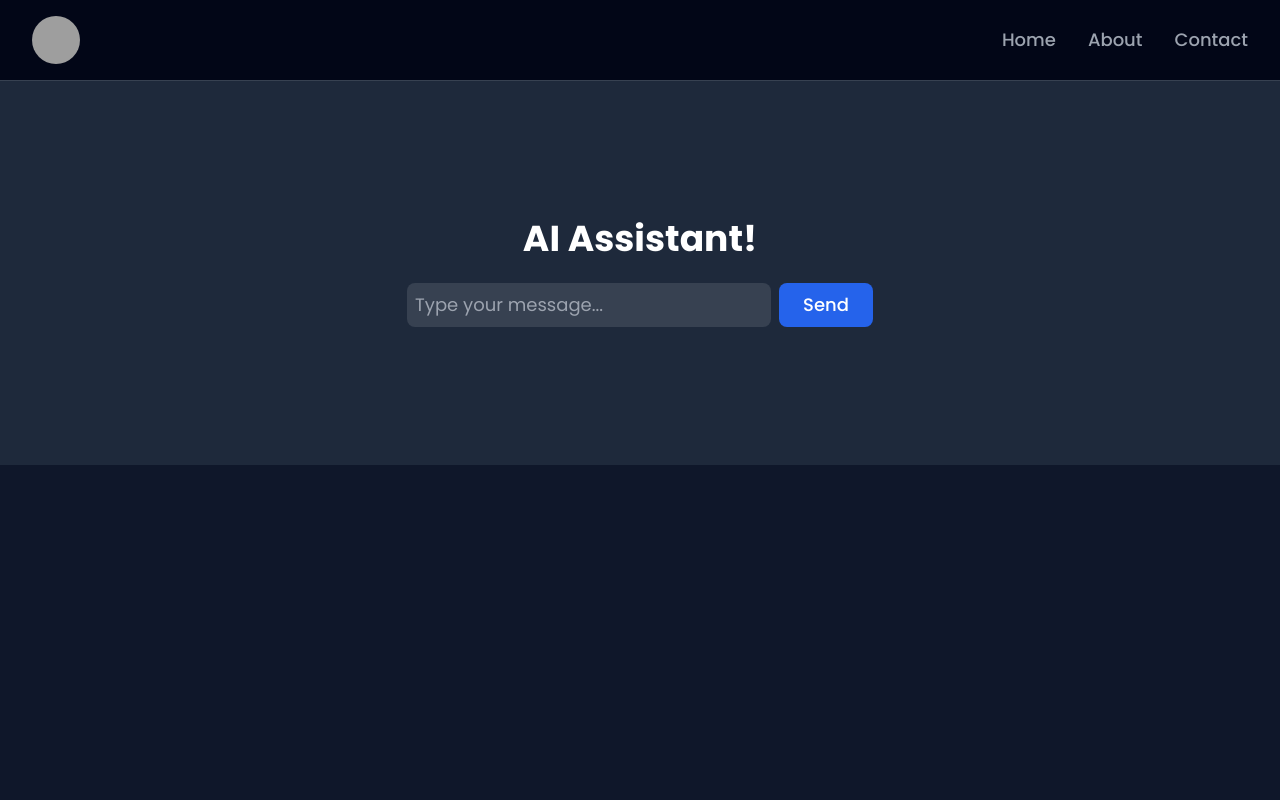
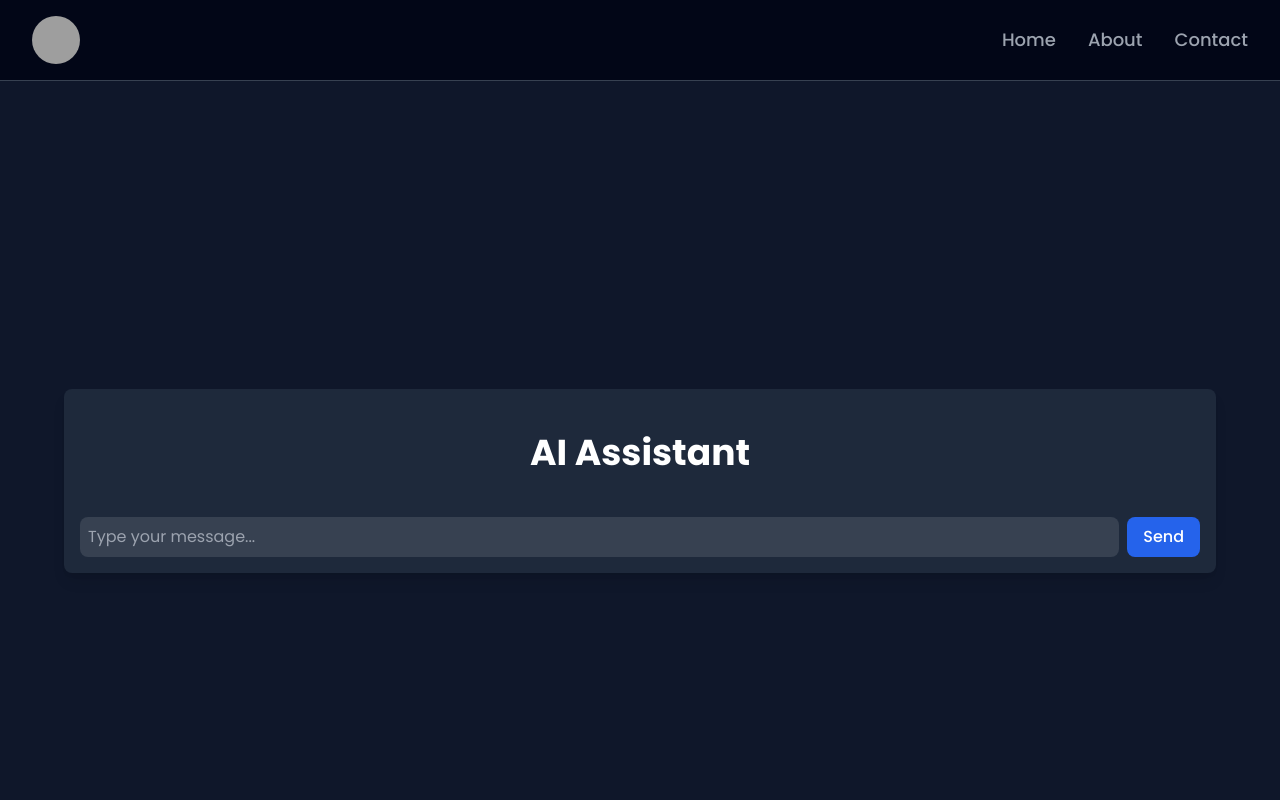
Before and after one commit to Meeth-W/Dashboard, a React (Vite) app in the folder frontend/: page /assistant in a window 1280 px wide. Shown: the top 800 px of the page. Built offline with nearby package versions, Linux system fonts and the light colour scheme; grey boxes are pictures that could not be loaded.

Commit message:
Add React Markdown support and enhance Assistant component UI and functionality

```diff
--- a/frontend/package.json
+++ b/frontend/package.json
@@ -15,6 +15,7 @@
     "react": "^18.3.1",
     "react-dom": "^18.3.1",
     "react-icons": "^5.4.0",
+    "react-markdown": "^9.0.3",
     "react-responsive-carousel": "^3.2.23",
     "react-router": "^6.26.1",
     "react-router-dom": "^6.26.2"
--- a/frontend/src/pages/assistant.jsx
+++ b/frontend/src/pages/assistant.jsx
@@ -1,56 +1,75 @@
 import React, { useState } from 'react';
 import axios from 'axios';
+import ReactMarkdown from 'react-markdown';
 
 const Assistant = () => {
     const [messages, setMessages] = useState([]);
     const [input, setInput] = useState('');
+    const [isProcessing, setIsProcessing] = useState(false);
 
-    //   Test implementation: DOESNT WORK
     const sendMessage = async (e) => {
         e.preventDefault();
         if (input.trim() === '') return;
 
         const newMessage = { sender: 'user', text: input };
-        setMessages([...messages, newMessage]);
+        setMessages((prevMessages) => [...prevMessages, newMessage]);
+        setIsProcessing(true);
 
         try {
             const response = await axios.get(`http://127.0.0.1:8000/api/v1/ai/interact?username=Ghostyy&password=Secure123&message=${input}`);
-            const botMessage = { sender: 'bot', text: response.data.reply };
-            setMessages([...messages, newMessage, botMessage]);
+            const botMessage = { sender: 'bot', text: response.data.response };
+
+            if (response.data.status === false) {
+                setInput(input);
+                setIsProcessing(false);
+            } else {
+                setMessages((prevMessages) => [...prevMessages, botMessage]);
+                setInput('');
+                setIsProcessing(false);
+            }
         } catch (error) {
             console.error('Error sending message:', error);
+            setInput(input);
+            setIsProcessing(false);
         }
-
-        setInput('');
     };
 
     return (
-        <div className="bg-slate-900 min-h-screen text-white">
-            <div className="w-full h-96 bg-slate-800 flex items-center justify-center">
+        <div className="bg-slate-900 min-h-screen flex items-center justify-center">
+            <div className="bg-slate-800 w-full max-w-[90%] h-3/4 p-4 rounded-lg shadow-lg flex flex-col">
+                {/* Header Section */}
+                <div className="w-full h-24 flex items-center justify-center">
                     <div className="text-center">
-                    <h1 className="text-4xl font-bold text-white">AI Assistant!</h1>
-                    <div className="mt-4 text-lg text-gray-300">
-                        <div className="chat-box">
+                        <h1 className="text-4xl font-bold text-white">AI Assistant</h1>
+                    </div>
+                </div>
+
+                {/* Chat Box Section */}
+                <div className="chat-box flex flex-col space-y-2 overflow-y-auto h-full">
                     {messages.map((msg, index) => (
-                                <div key={index} className={`message ${msg.sender}`}>
-                                    {msg.text}
+                        <div key={index} className={`message flex ${msg.sender === 'user' ? 'justify-end' : 'justify-start'}`}>
+                            <div className={`bubble ${msg.sender === 'user' ? 'bg-blue-600' : 'bg-gray-700'} p-3 rounded-lg max-w-[80%] text-white`}>
+                                <ReactMarkdown>{msg.text}</ReactMarkdown>
+                            </div>
                         </div>
                     ))}
                 </div>
-                        <form onSubmit={sendMessage} className="mt-6">
+                <form onSubmit={sendMessage} className="flex mt-4">
                     <input
                         type="text"
                         value={input}
                         onChange={(e) => setInput(e.target.value)}
-                                className="bg-gray-700 text-white p-2 rounded-lg"
+                        className="bg-gray-700 text-white p-2 rounded-lg flex-grow"
                         placeholder="Type your message..."
                     />
-                            <button type="submit" className="bg-blue-600 text-white font-medium py-2 px-6 rounded-lg hover:bg-blue-500 transition ml-2">
-                                Send
+                    <button
+                        type="submit"
+                        className={`text-white font-medium py-2 px-4 rounded-lg transition ml-2 ${isProcessing ? 'bg-gray-500' : 'bg-blue-600 hover:bg-blue-500'}`}
+                        disabled={isProcessing} // Disable button when processing
+                    >
+                        {isProcessing ? 'Processing...' : 'Send'}
                     </button>
                 </form>
-                    </div>
-                </div>
             </div>
         </div>
     );
```
Also changed, not shown: 1 other file (tests, documents, lock files or other folders). Lines whose indentation alone changed are shown as unchanged.
